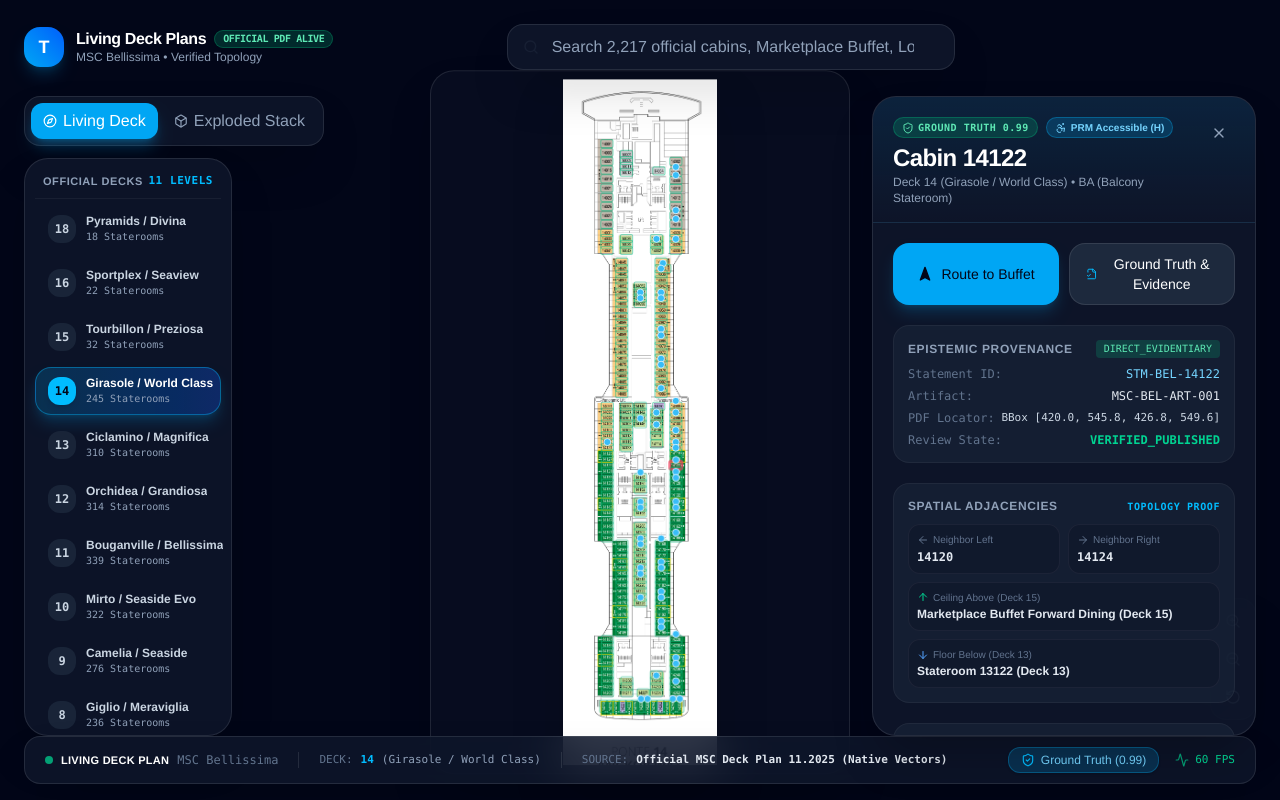
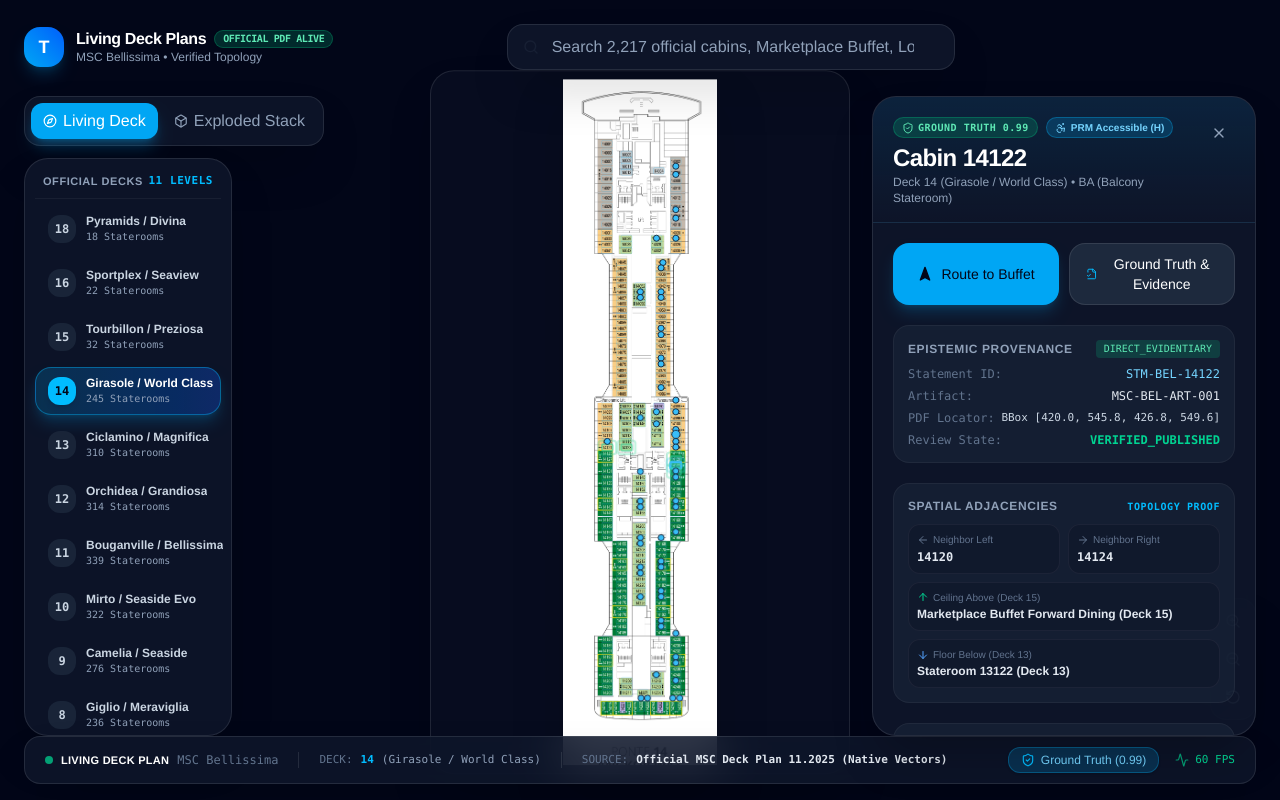
Before and after one commit to FHoffarth/timonelo, a React (Vite) app in the folder frontend/: page / in a window 1280 px wide. Built offline with nearby package versions, Linux system fonts and the light colour scheme.

Commit message:
feat(living-deck): soft neighbor illumination, animated accessibility glyphs, and living response on native MSC vectors

```diff
--- a/frontend/src/living-deck/components/LivingDeckCanvas.tsx
+++ b/frontend/src/living-deck/components/LivingDeckCanvas.tsx
@@ -132,13 +132,27 @@
                 const isSelected = selectedCabin?.cabin_number === c.cabin_number;
                 const isHovered = hoveredCabin?.cabin_number === c.cabin_number;
 
-                // Subtle category color border
-                let strokeColor = "rgba(56, 189, 248, 0.4)"; // Sky
-                if (c.category.includes("Balcony")) strokeColor = "rgba(16, 185, 129, 0.5)"; // Emerald
-                if (c.category.includes("Suite") || c.category.includes("Yacht")) strokeColor = "rgba(245, 158, 11, 0.6)"; // Gold
+                // Identify if this cabin is a neighbor of the selected cabin
+                const isNeighbor =
+                  selectedCabin &&
+                  selectedCabin.deck === c.deck &&
+                  (Math.abs(parseInt(selectedCabin.cabin_number) - parseInt(c.cabin_number)) === 2 ||
+                   Math.abs(parseInt(selectedCabin.cabin_number) - parseInt(c.cabin_number)) === 1);
 
-                if (isSelected) strokeColor = "#f43f5e"; // Pulsing Rose
-                else if (isHovered) strokeColor = "#ffffff";
+                // Elegant Apple Maps style stroke and glow
+                let strokeColor = "rgba(56, 189, 248, 0.25)";
+                let fillColor = "transparent";
+
+                if (isSelected) {
+                  strokeColor = "#38bdf8"; // Crisp Cyan Focus
+                  fillColor = "rgba(56, 189, 248, 0.28)";
+                } else if (isHovered) {
+                  strokeColor = "#ffffff";
+                  fillColor = "rgba(255, 255, 255, 0.2)";
+                } else if (isNeighbor) {
+                  strokeColor = "rgba(52, 211, 153, 0.6)"; // Soft Emerald Neighbor Illumination
+                  fillColor = "rgba(52, 211, 153, 0.12)";
+                }
 
                 return (
                   <g
@@ -152,30 +166,68 @@
                     onMouseEnter={() => onHoverCabin(c)}
                     onMouseLeave={() => onHoverCabin(null)}
                   >
-                    {/* Clickable Hover / Focus Area */}
+                    {/* Neighbor / Selection Soft Outer Glow Halo */}
+                    {(isSelected || isNeighbor) && (
+                      <rect
+                        x={rx - 3}
+                        y={ry - 3}
+                        width={rw + 6}
+                        height={rh + 6}
+                        fill="none"
+                        stroke={isSelected ? "rgba(56, 189, 248, 0.4)" : "rgba(52, 211, 153, 0.3)"}
+                        strokeWidth={1.5}
+                        rx={2}
+                        className={isSelected ? "animate-pulse" : ""}
+                      />
+                    )}
+
+                    {/* Stateroom Interactive Bounding Box */}
                     <rect
-                      x={rx - 1}
-                      y={ry - 1}
-                      width={rw + 2}
-                      height={rh + 2}
-                      fill={isSelected ? "rgba(244, 63, 94, 0.25)" : (isHovered ? "rgba(56, 189, 248, 0.2)" : "transparent")}
+                      x={rx - 0.5}
+                      y={ry - 0.5}
+                      width={rw + 1}
+                      height={rh + 1}
+                      fill={fillColor}
                       stroke={strokeColor}
-                      strokeWidth={isSelected ? 2.0 : (isHovered ? 1.5 : 0.8)}
+                      strokeWidth={isSelected ? 1.8 : (isHovered || isNeighbor ? 1.2 : 0.6)}
                       rx={1}
-                      className={`transition-all duration-150 ${isSelected ? "animate-pulse" : ""}`}
+                      className="transition-all duration-200"
                     />
 
-                    {/* PRM Accessible Marker */}
+                    {/* PRM Accessible Marker Glyph Animation */}
                     {c.accessible && (
-                      <circle
-                        cx={rx + rw / 2}
-                        cy={ry - 2}
-                        r={2.5}
-                        fill="#38bdf8"
-                        stroke="#ffffff"
-                        strokeWidth={0.5}
-                      />
+                      <g className={isSelected ? "animate-bounce" : ""}>
+                        <circle
+                          cx={rx + rw / 2}
+                          cy={ry - 2.5}
+                          r={isSelected ? 3.0 : 2.2}
+                          fill="#38bdf8"
+                          stroke="#0f172a"
+                          strokeWidth={0.6}
+                        />
+                      </g>
                     )}
+                  </g>
+                );
+              })}
+
+              {/* Verified Public Area Labels */}
+              {currentDeckObj.public_areas.map((p, pIdx) => {
+                if (!p.bbox || p.bbox.length < 4) return null;
+                const px = p.bbox[0] - currentDeckObj.clip_rect[0];
+                const py = p.bbox[1] - currentDeckObj.clip_rect[1];
+                return (
+                  <g key={pIdx} className="pointer-events-none opacity-85">
+                    <rect
+                      x={px - 2}
+                      y={py - 1}
+                      width={p.bbox[2] - p.bbox[0] + 4}
+                      height={p.bbox[3] - p.bbox[1] + 2}
+                      fill="rgba(15, 23, 42, 0.6)"
+                      stroke="rgba(255, 255, 255, 0.2)"
+                      strokeWidth={0.5}
+                      rx={2}
+                    />
                   </g>
                 );
               })}
```
